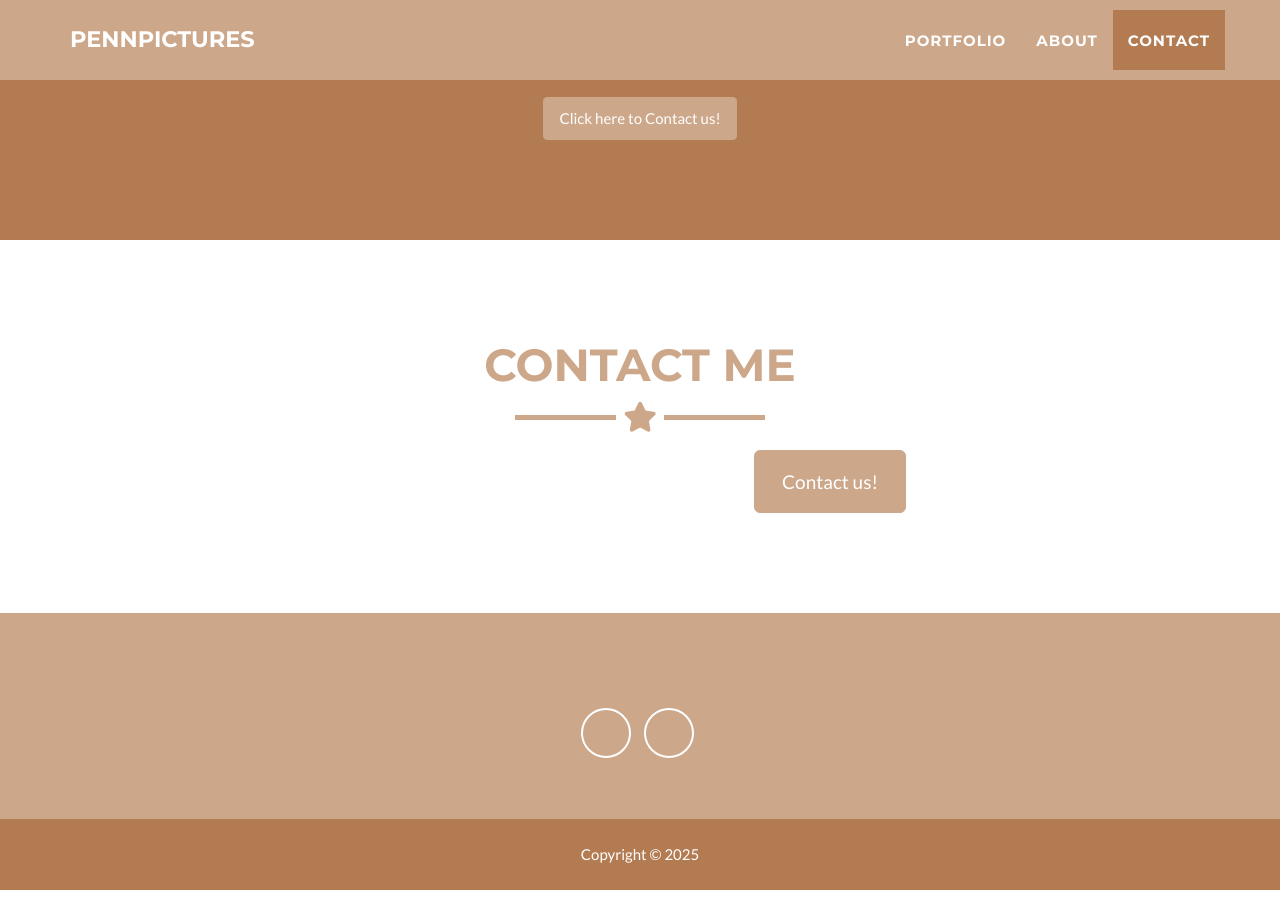
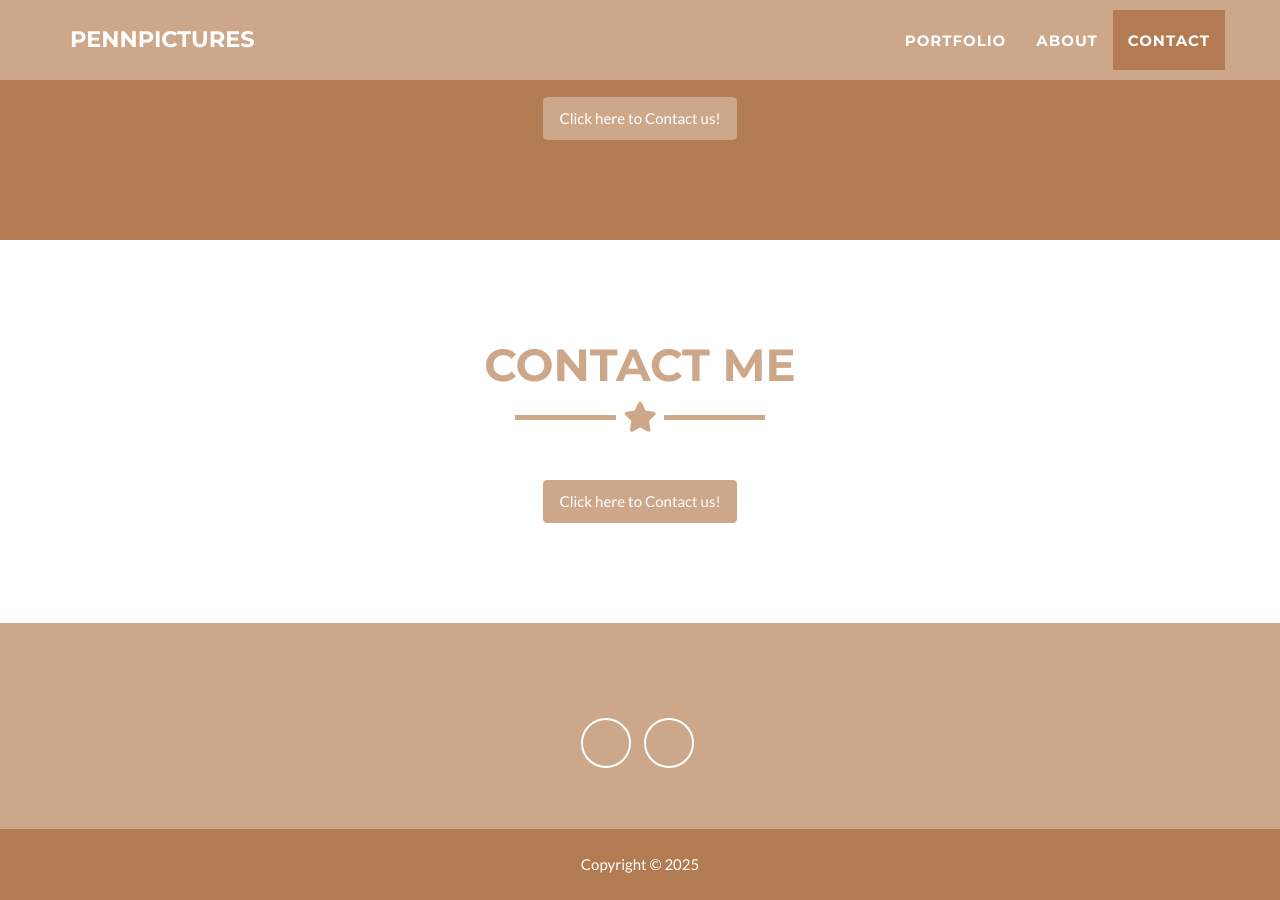
Before and after one commit to Leon-Quek/pennpictures, a Jekyll site: the page built from _posts/2025-06-18-Wedding.markdown, in a window 1280 px wide and 900 px high, scrolled down 2059 px. Built offline with Jekyll 4.4.1, drawn with Linux system fonts in a browser that asks for light colours.

Commit message:
Update contact.html
Beautifying button

```diff
--- a/_includes/contact.html
+++ b/_includes/contact.html
@@ -7,9 +7,9 @@
         <hr class="star-primary">
       </div>
     </div>
-        <div class="col-lg-12 col-lg-offset-2 text-center">
-        <a href="https://docs.google.com/forms/d/e/1FAIpQLSeOdQtjSG3TUBKr4MpnjDqMgeOLYZr0WizebkB5RKSaunsRDg/viewform?usp=header" class = "btn btn-primary btn-lg">
-        Contact us!
+        <div class="col-lg-20 text-center" style="margin-top: 30px;">
+          <a href="https://docs.google.com/forms/d/e/1FAIpQLSeOdQtjSG3TUBKr4MpnjDqMgeOLYZr0WizebkB5RKSaunsRDg/viewform?usp=header" class="btn btn-primary">
+          Click here to Contact us!
         </a>
           </div>
         </form>
```
